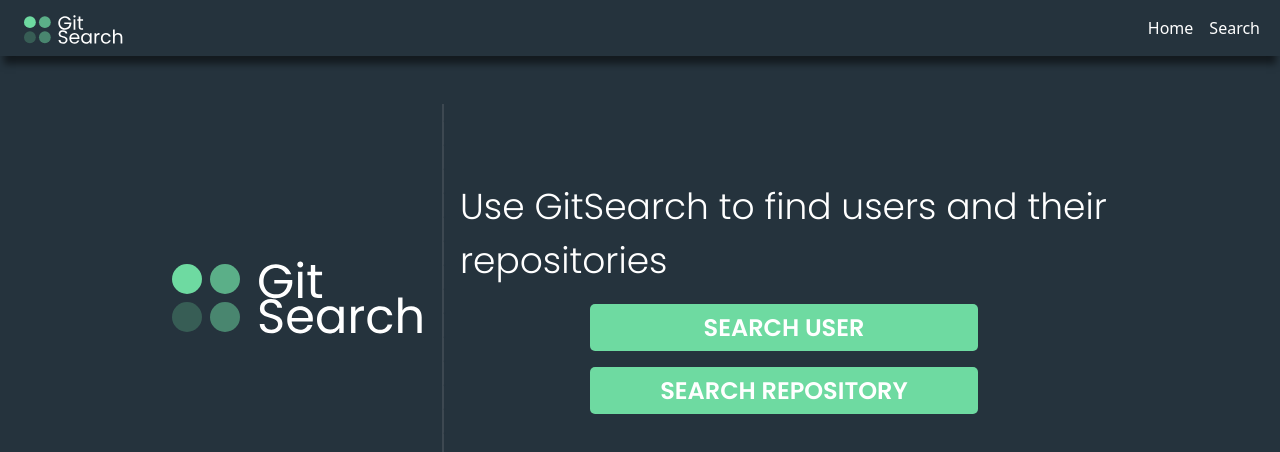
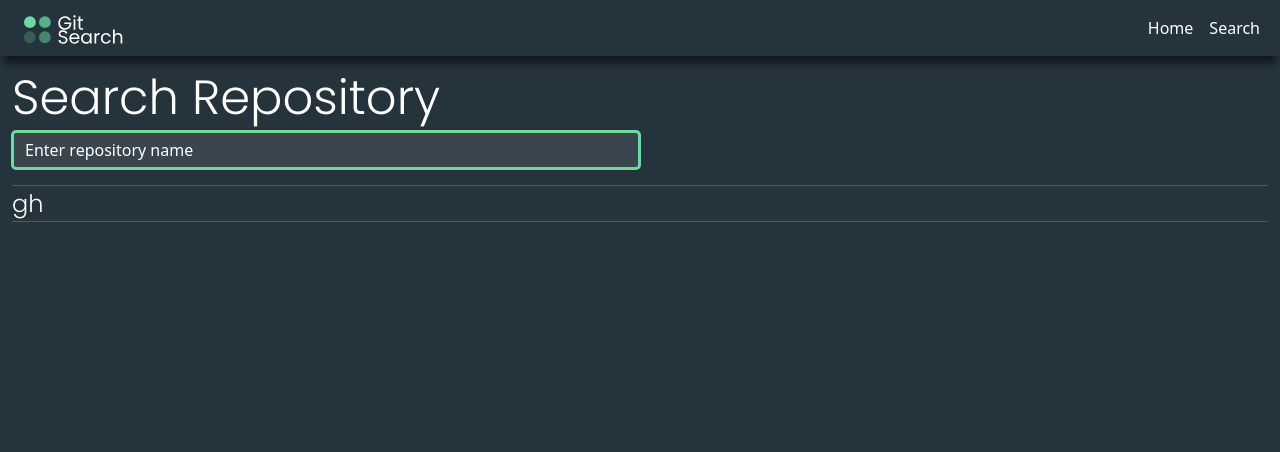
Before and after one commit to CheboiDerrick/github_search, an Angular app: page / in a window 1280 px wide. Shown: the top 452 px of the page. Built offline with nearby package versions, Linux system fonts and the light colour scheme.

Commit message:
added styling to the serach by repo template

```diff
--- a/src/app/app.component.html
+++ b/src/app/app.component.html
@@ -28,5 +28,6 @@
     </div>
   </div>
 </nav>
-<app-home></app-home>
+<!-- <app-home></app-home> -->
 <!-- <app-github-users></app-github-users> -->
+<app-searchrepo></app-searchrepo>
--- a/src/app/components/searchrepo/searchrepo.component.css
+++ b/src/app/components/searchrepo/searchrepo.component.css
@@ -0,0 +1,37 @@
+h2{
+    font-family: "Poppins", sans-serif;
+    font-style: normal;
+    font-weight: normal;
+    font-size: 48px;
+    line-height: 35px;
+    color: white;
+}
+
+input{
+    outline-style: solid;
+    outline-color:#6EDAA1;
+    background-color: #3A454E;
+    color: white;
+}
+
+input:focus{
+    background-color: #3A454E;
+    outline-style: solid;
+    outline-color:#6EDAA1 !important;
+}
+input::placeholder{
+    color:white
+}
+hr{
+    height: 1px;
+    background-color: #ccc;
+    border: none;
+}
+.list{
+    color: white;
+    font-family: "Poppins", sans-serif;
+    font-style: normal;
+    font-weight: normal;
+    font-size: 24px;
+    line-height: 35px;
+}
--- a/src/app/components/searchrepo/searchrepo.component.html
+++ b/src/app/components/searchrepo/searchrepo.component.html
@@ -1 +1,14 @@
-<p>searchrepo works!</p>
+<div class="container-fluid mt-4">
+    <h2>Search Repository</h2>
+    <div class="input-group w-50 mt-3">
+        <input type="search" class="form-control rounded" placeholder="Enter repository name" aria-label="Search"
+          aria-describedby="search-addon" />
+      </div>
+      <div class="list">
+          <hr class="mb-0">
+          <div class="my-0">
+              gh
+          </div>
+          <hr class="mt-0">
+      </div>
+</div>
```
